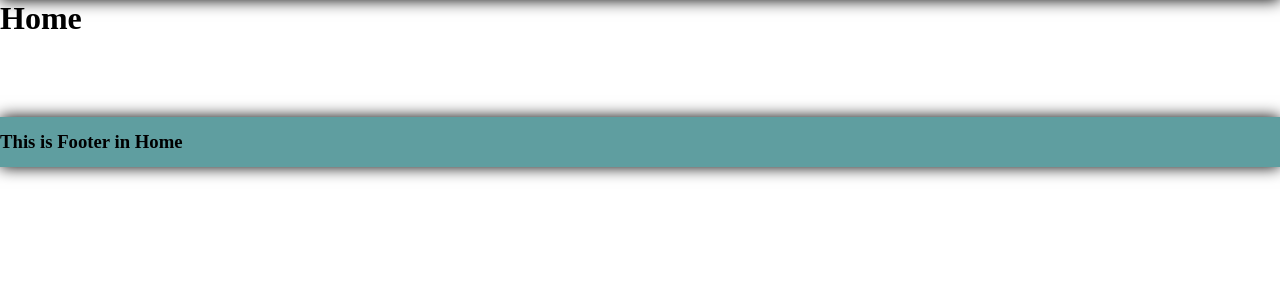
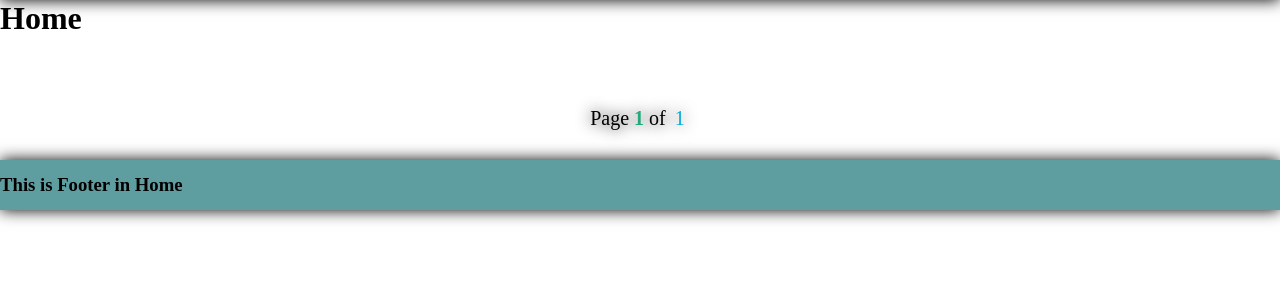
Before and after one commit to DiAnonim/Django_HW12, a Django app: page / in a window 1280 px wide. Shown: the part 50-350 px from the top of the page. Run offline with Django 5.2, Linux system fonts and the light colour scheme; data that the repository does not hold is empty.

Commit message:
add paginator

```diff
--- a/django_hw/app/views.py
+++ b/django_hw/app/views.py
@@ -4,6 +4,7 @@ from .models import Book
 from app.forms import BookForm
 from django.http import HttpResponse, JsonResponse
 from django.views.generic  import ListView, CreateView, UpdateView, DeleteView, DetailView
+
 
 def home(request):
     books = Book.objects.all()
@@ -23,6 +24,7 @@ class BookList(ListView):
     model = Book
     template_name = "home.html"
     context_object_name = "books"
+    paginate_by = 3
 
 
 class BookDetail(DetailView):
--- a/django_hw/django_hw/settings.py
+++ b/django_hw/django_hw/settings.py
@@ -117,8 +117,10 @@ USE_TZ = True
 # Static files (CSS, JavaScript, Images)
 # https://docs.djangoproject.com/en/5.0/howto/static-files/
 
-STATIC_URL = 'static/'
-STATICFILES_DIRS = [os.path.join(BASE_DIR, 'static')]
+STATIC_URL = '/static/'
+STATICFILES_DIRS = [
+    BASE_DIR / "static",
+]
 
 
 # Default primary key field type
--- a/django_hw/static/css/style.css
+++ b/django_hw/static/css/style.css
@@ -75,3 +75,33 @@
     margin-top: 30px;
     box-shadow: 0 0 15px 0 black;
 }
+
+.pagination{
+    display: flex;
+    justify-content: center;
+    margin-top: 20px;
+    font-size: 20px;
+    text-shadow: 0 0 15px rgb(0, 0, 0);
+}
+
+.pagination a{
+    margin-left: 10px;
+    margin-right: 10px;
+    text-decoration: none;
+    color: rgb(213, 96, 0);
+}
+
+.current{
+    font-weight: bold;
+    color: rgb(38, 170, 128);
+    text-shadow: 0 0 15px rgb(0, 0, 0);
+    margin-left: 5px;
+    margin-right: 5px;
+}
+
+.allPages{
+    text-shadow: 0 0 15px rgb(0, 0, 0);
+    margin-left: 9px;
+    margin-right: 5px;
+    color: rgb(0, 171, 213);
+}
--- a/django_hw/templates/home.html
+++ b/django_hw/templates/home.html
@@ -14,6 +14,15 @@
     </div>
     {% endfor %}
 </div>
+<div class="pagination">
+    {% if page_obj.has_previous %}
+    <a class="prev" href="?page={{ page_obj.previous_page_number }}">&lt;&lt;</a>
+    {% endif %}
+    Page <span class="current">{{ page_obj.number }}</span> of <span class="allPages">{{ page_obj.paginator.num_pages }}</span>
+    {% if page_obj.has_next %}
+    <a href="?page={{ page_obj.next_page_number }}">&gt;&gt;</a>
+    {% endif %}
+</div>
 {% endblock %}
 
 {% block footer %}
```
